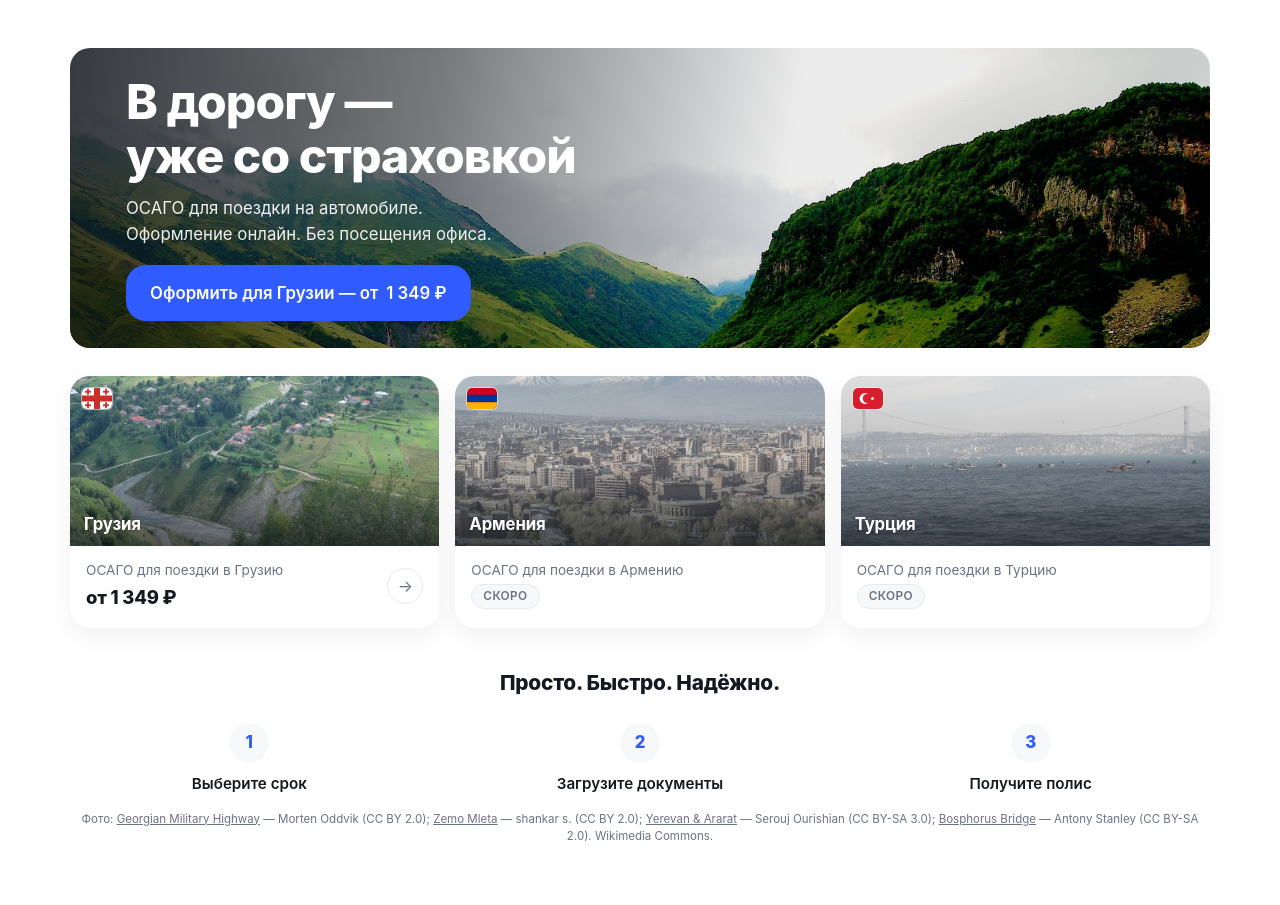
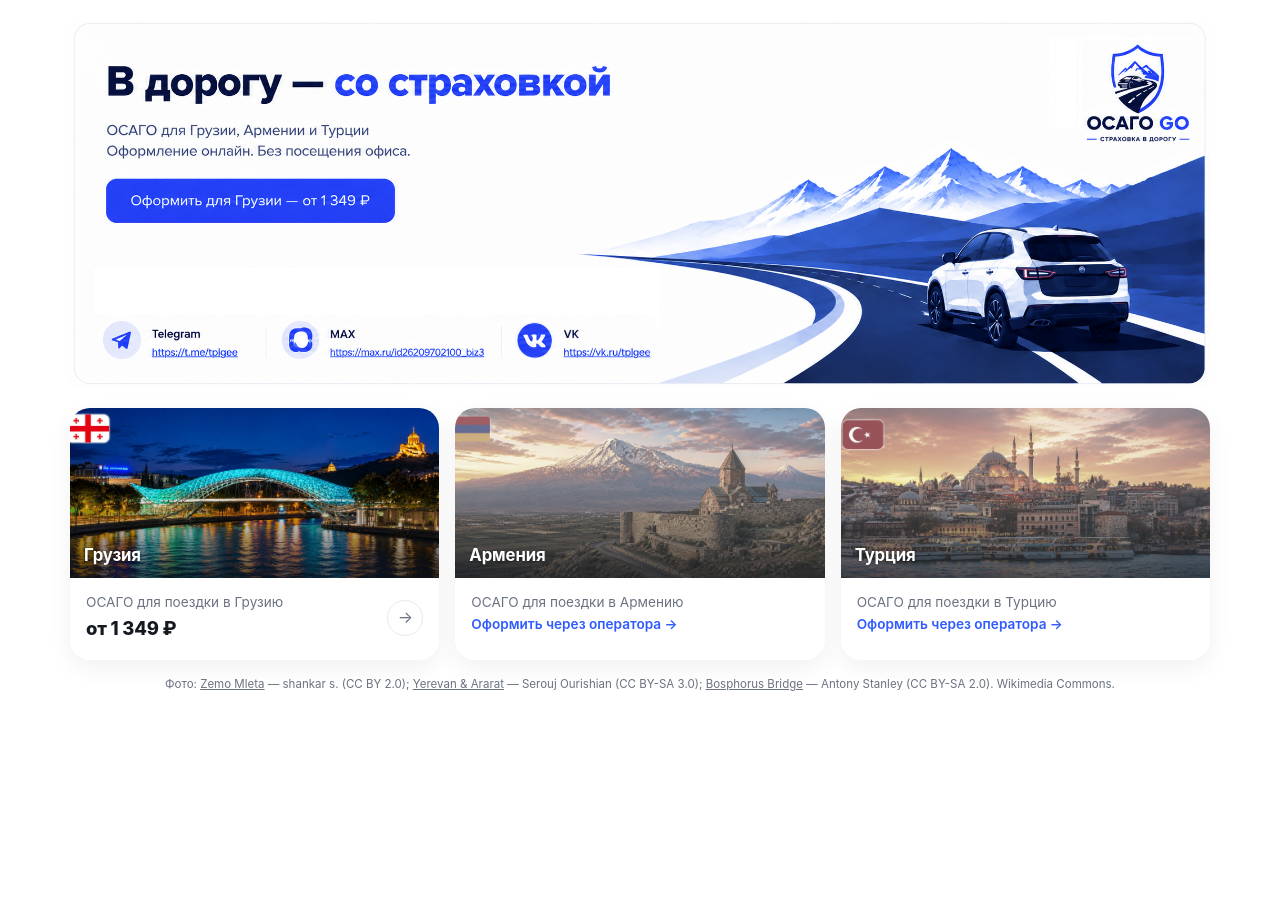
Before and after one commit to Vladi-Mihailov/auto-insurance, a FastAPI app: page / in a window 1280 px wide. After the commit the page ends 691 px from the top, so only its background shows below. Run offline with FastAPI, Linux system fonts and the light colour scheme; data comes from the database, SQL or seed files in the repository.

Commit message:
feat: refresh hero banner with contact links, swap country photos, fix ID number OCR normalization
- Replace hero banner with new design; overlay transparent hotspots for
  the CTA and Telegram/MAX/VK contact rows baked into the image
- Replace Georgia/Armenia/Turkey country card photos; remove the now-
  redundant SVG flag overlay since flags are baked into the new photos
- Remove the "Просто. Быстро. Надёжно." steps section and add an
  "Оформить через оператора" action for Armenia/Turkey linking to the
  support block
- Tighten hero/countries section spacing
- Strip OCR-introduced "№" (and surrounding spaces) when normalizing
  the identification number field instead of rejecting it

```diff
--- a/app/web/static/css/style.css
+++ b/app/web/static/css/style.css
@@ -29,6 +29,16 @@
 html, body {
   margin: 0;
   padding: 0;
+}
+
+html {
+  scroll-behavior: smooth;
+}
+
+@media (prefers-reduced-motion: reduce) {
+  html {
+    scroll-behavior: auto;
+  }
 }
 
 body {
@@ -1114,20 +1124,21 @@ a.progress__num:hover {
 
 /* ==========================================================================
    Homepage — Variant 2 ("В дорогу"): big hero photo, three country cards
-   (Georgia active, Armenia/Turkey "Скоро"), a short how-it-works strip, and
-   a support/contact block. Wider container than the checkout wizard;
+   (Georgia active/automated, Armenia/Turkey routed to an operator via the
+   support block), and a support/contact block. Wider container than the
+   checkout wizard;
    scoped to .page--home so the checkout screens (still 480px, mobile-first)
    are untouched.
    ========================================================================== */
 
 .page--home {
   gap: 0;
+  padding-top: 20px;
 }
 
 @media (min-width: 960px) {
   .page--home {
     max-width: 1180px;
-    padding-top: 28px;
   }
 }
 
@@ -1182,107 +1193,61 @@ a.progress__num:hover {
   }
 }
 
-/* ---------- hero ---------- */
-
-.hero-photo {
+/* ---------- hero banner (approved final asset, rendered as one image --
+   see landing.html's comment on .hero-banner) ---------- */
+
+.hero-banner {
   position: relative;
+}
+
+.hero-banner__img {
+  display: block;
+  width: 100%;
+  height: auto;
+  /* No border-radius/overflow-hidden here on purpose -- the banner already
+     has its rounded card + shadow baked in against a near-white
+     background that matches --background exactly (verified against the
+     source file), so adding our own would only risk clipping it. */
+}
+
+/* Transparent hotspots over the button and contact rows already drawn into
+   the image. Percentage-based boxes (measured directly from the source
+   PNG's pixel coordinates, 2168x699) so they track the image precisely at
+   any displayed size -- they always share the same aspect ratio since the
+   image is `width:100%; height:auto` on its own intrinsic ratio. */
+.hero-banner__hotspot {
+  position: absolute;
+  left: 2.86%;
+  top: 42.20%;
+  width: 25.92%;
+  height: 13.73%;
+}
+
+.hero-banner__contact {
+  position: absolute;
+  top: 80.83%;
+  height: 12.02%;
+}
+
+.hero-banner__contact--telegram {
+  left: 2.58%;
+  width: 12.41%;
+}
+
+.hero-banner__contact--max {
+  left: 18.31%;
+  width: 18.27%;
+}
+
+.hero-banner__contact--vk {
+  left: 38.88%;
+  width: 12.32%;
+}
+
+/* ---------- country cards ---------- */
+
+.countries {
   margin-top: 20px;
-  border-radius: var(--radius-lg);
-  overflow: hidden;
-  /* Fixed height (not aspect-ratio) so it stays predictable regardless of
-     container width -- object-fit: cover on .hero-photo__img below still
-     does all the actual image cropping, never stretching/squashing it. */
-  height: 420px;
-  display: flex;
-}
-
-.hero-photo__img {
-  position: absolute;
-  inset: 0;
-  width: 100%;
-  height: 100%;
-  object-fit: cover;
-  object-position: center;
-}
-
-/* Bottom-up scrim on mobile (content sits at the bottom), left-to-right
-   scrim on desktop (content sits at the left) — see the two rules below.
-   Both are decorative gradients over a photo, not text-carrying content. */
-.hero-photo__scrim {
-  position: absolute;
-  inset: 0;
-  background: linear-gradient(to top, rgba(10, 14, 20, 0.82) 0%, rgba(10, 14, 20, 0.35) 45%, rgba(10, 14, 20, 0.05) 75%);
-}
-
-.hero-photo__content {
-  position: relative;
-  z-index: 1;
-  margin-top: auto;
-  padding: 28px 24px 32px;
-  color: #fff;
-  display: flex;
-  flex-direction: column;
-  gap: 14px;
-  max-width: 560px;
-}
-
-.hero-photo__title {
-  font-size: 2rem;
-  font-weight: 800;
-  letter-spacing: -0.02em;
-  line-height: 1.12;
-  margin: 0;
-  text-wrap: balance;
-}
-
-.hero-photo__subtitle {
-  font-size: 0.98rem;
-  line-height: 1.5;
-  color: rgba(255, 255, 255, 0.92);
-  margin: 0;
-}
-
-.hero-photo__cta {
-  align-self: stretch;
-  margin-top: 4px;
-}
-
-.hero-photo__cta .nowrap {
-  white-space: nowrap;
-}
-
-@media (min-width: 960px) {
-  .hero-photo {
-    height: 300px;
-  }
-
-  .hero-photo__scrim {
-    background: linear-gradient(100deg, rgba(10, 14, 20, 0.82) 0%, rgba(10, 14, 20, 0.55) 32%, rgba(10, 14, 20, 0.08) 62%);
-  }
-
-  .hero-photo__content {
-    margin-top: 0;
-    align-self: center;
-    padding: 0 0 0 56px;
-  }
-
-  .hero-photo__title {
-    font-size: 3rem;
-  }
-
-  .hero-photo__subtitle {
-    font-size: 1.05rem;
-  }
-
-  .hero-photo__cta {
-    align-self: flex-start;
-  }
-}
-
-/* ---------- country cards ---------- */
-
-.countries {
-  margin-top: 28px;
 }
 
 .countries__grid {
@@ -1337,12 +1302,6 @@ a.country-card:focus-visible {
   position: absolute;
   inset: 0;
   background: linear-gradient(to top, rgba(10, 14, 20, 0.65) 0%, rgba(10, 14, 20, 0) 55%);
-}
-
-.country-card__flag {
-  position: absolute;
-  top: 12px;
-  left: 12px;
 }
 
 .country-card__name {
@@ -1384,18 +1343,27 @@ a.country-card:focus-visible {
   color: var(--text);
 }
 
-.country-card__soon-label {
+.country-card__operator-link {
   display: inline-flex;
   align-self: flex-start;
-  font-size: 0.74rem;
+  align-items: center;
+  font-size: 0.85rem;
   font-weight: 600;
-  color: var(--muted);
-  background: var(--surface);
-  border: 1px solid var(--border);
-  border-radius: 999px;
-  padding: 3px 11px;
-  text-transform: uppercase;
-  letter-spacing: 0.03em;
+  color: var(--accent);
+  text-decoration: none;
+  cursor: pointer;
+  transition: color 0.15s ease;
+}
+
+.country-card__operator-link:hover {
+  color: var(--accent-dark);
+  text-decoration: underline;
+}
+
+.country-card__operator-link:focus-visible {
+  outline: 2px solid var(--accent);
+  outline-offset: 2px;
+  border-radius: 2px;
 }
 
 .country-card__arrow {
@@ -1419,72 +1387,10 @@ a.country-card:hover .country-card__arrow {
   border-color: var(--accent);
 }
 
-.flag-icon {
-  display: block;
-  width: 30px;
-  height: 21px;
-  border-radius: 5px;
-  box-shadow: 0 0 0 1px rgba(255, 255, 255, 0.5);
-  flex-shrink: 0;
-}
-
 @media (min-width: 960px) {
   .country-card__photo {
     height: 170px;
   }
-}
-
-/* ---------- how it works ---------- */
-
-.how-it-works {
-  margin-top: 40px;
-  text-align: center;
-}
-
-.how-it-works__title {
-  font-size: 1.3rem;
-  font-weight: 800;
-  letter-spacing: -0.01em;
-  margin: 0 0 24px;
-}
-
-.steps-row {
-  display: grid;
-  grid-template-columns: 1fr;
-  gap: 24px;
-}
-
-@media (min-width: 760px) {
-  .steps-row {
-    grid-template-columns: repeat(3, 1fr);
-    gap: 32px;
-  }
-}
-
-.step-item {
-  display: flex;
-  flex-direction: column;
-  align-items: center;
-  gap: 10px;
-}
-
-.step-item__num {
-  display: flex;
-  align-items: center;
-  justify-content: center;
-  width: 40px;
-  height: 40px;
-  border-radius: 999px;
-  background: var(--surface);
-  color: var(--accent);
-  font-size: 1.05rem;
-  font-weight: 800;
-}
-
-.step-item__title {
-  font-size: 0.95rem;
-  font-weight: 600;
-  color: var(--text);
 }
 
 /* ---------- support / contact block ---------- */
--- a/app/web/templates/_flags.html
+++ /dev/null
@@ -1,43 +0,0 @@
-{# Small rounded-rect flag chips — not relying on system emoji rendering. #}
-
-{% macro flag_icon(country) %}
-{% if country == 'ge' %}
-<svg class="flag-icon" viewBox="0 0 40 28" aria-hidden="true">
-  <clipPath id="flagClipGe"><rect width="40" height="28" rx="6"/></clipPath>
-  <g clip-path="url(#flagClipGe)">
-    <rect width="40" height="28" fill="#fefefe"/>
-    <rect x="16" width="8" height="28" fill="#c8302b"/>
-    <rect y="10" width="40" height="8" fill="#c8302b"/>
-    <g fill="#c8302b">
-      <rect x="6.8" y="1" width="2.4" height="8"/>
-      <rect x="4" y="3.8" width="8" height="2.4"/>
-      <rect x="30.8" y="1" width="2.4" height="8"/>
-      <rect x="28" y="3.8" width="8" height="2.4"/>
-      <rect x="6.8" y="19" width="2.4" height="8"/>
-      <rect x="4" y="21.8" width="8" height="2.4"/>
-      <rect x="30.8" y="19" width="2.4" height="8"/>
-      <rect x="28" y="21.8" width="8" height="2.4"/>
-    </g>
-  </g>
-</svg>
-{% elif country == 'am' %}
-<svg class="flag-icon" viewBox="0 0 40 28" aria-hidden="true">
-  <clipPath id="flagClipAm"><rect width="40" height="28" rx="6"/></clipPath>
-  <g clip-path="url(#flagClipAm)">
-    <rect width="40" height="28" fill="#d0021b"/>
-    <rect y="9" width="40" height="10" fill="#0033a0"/>
-    <rect y="19" width="40" height="9" fill="#f8b400"/>
-  </g>
-</svg>
-{% elif country == 'tr' %}
-<svg class="flag-icon" viewBox="0 0 40 28" aria-hidden="true">
-  <clipPath id="flagClipTr"><rect width="40" height="28" rx="6"/></clipPath>
-  <g clip-path="url(#flagClipTr)">
-    <rect width="40" height="28" fill="#d81e2c"/>
-    <circle cx="16" cy="14" r="7.2" fill="#fefefe"/>
-    <circle cx="19" cy="14" r="6" fill="#d81e2c"/>
-    <polygon points="0,-3 0.71,-0.97 2.85,-0.93 1.14,0.37 1.76,2.43 0,1.2 -1.76,2.43 -1.14,0.37 -2.85,-0.93 -0.71,-0.97" fill="#fefefe" transform="translate(26,14)"/>
-  </g>
-</svg>
-{% endif %}
-{% endmacro %}
--- a/app/web/templates/landing.html
+++ b/app/web/templates/landing.html
@@ -1,28 +1,64 @@
 {% extends "base.html" %}
-{% from "_flags.html" import flag_icon %}
-{% block title %}Автостраховка для поездок в Грузию, Армению, Турцию{% endblock %}
+{% block title %}ОСАГО GO — страховка для поездок в Грузию, Армению, Турцию{% endblock %}
 {% block page_class %} page--home{% endblock %}
 {% block content %}
 
-<section class="hero-photo">
-  <img src="/static/img/hero-road.jpg" alt="" class="hero-photo__img">
-  <div class="hero-photo__scrim" aria-hidden="true"></div>
-  <div class="hero-photo__content">
-    <h1 class="hero-photo__title">В дорогу —<br>уже со страховкой</h1>
-    <p class="hero-photo__subtitle">ОСАГО для поездки на автомобиле.<br>Оформление онлайн. Без посещения офиса.</p>
-    <a class="btn btn--primary btn--lg hero-photo__cta" href="/start">
-      {% if ge_price_rub %}Оформить для Грузии — от <span class="nowrap">{{ ge_price_rub | rub }} ₽</span>{% else %}Оформить для Грузии{% endif %}
-    </a>
-  </div>
+<section class="hero-banner">
+  <!--
+    This is the approved, final hero banner (design already includes the
+    headline, subtitle, brand mark, illustration, and the Telegram/MAX/VK
+    contact rows) -- rendered as one image, not reconstructed in HTML/CSS.
+    Only the CTA and the three contact rows need to be real/clickable, so
+    transparent links are positioned over their exact coordinates (see
+    .hero-banner__hotspot / .hero-banner__contact in style.css) -- sized in
+    %, so they track the image responsively at any display width instead
+    of using fixed pixels.
+  -->
+  <img
+    src="/static/img/hero-banner.png"
+    alt="ОСАГО GO — страховка в дорогу. ОСАГО для Грузии, Армении и Турции. Оформление онлайн без посещения офиса. Контакты: Telegram, MAX, VK."
+    class="hero-banner__img"
+  >
+  <a
+    class="hero-banner__hotspot"
+    href="/start"
+    aria-label="{% if ge_price_rub %}Оформить для Грузии — от {{ ge_price_rub | rub }} ₽{% else %}Оформить для Грузии{% endif %}"
+  ></a>
+  {% if contacts.telegram_url %}
+  <a
+    class="hero-banner__contact hero-banner__contact--telegram"
+    href="{{ contacts.telegram_url }}"
+    target="_blank"
+    rel="noopener"
+    aria-label="Telegram"
+  ></a>
+  {% endif %}
+  {% if contacts.max_url %}
+  <a
+    class="hero-banner__contact hero-banner__contact--max"
+    href="{{ contacts.max_url }}"
+    target="_blank"
+    rel="noopener"
+    aria-label="MAX"
+  ></a>
+  {% endif %}
+  {% if contacts.vk_url %}
+  <a
+    class="hero-banner__contact hero-banner__contact--vk"
+    href="{{ contacts.vk_url }}"
+    target="_blank"
+    rel="noopener"
+    aria-label="VK"
+  ></a>
+  {% endif %}
 </section>
 
 <section class="countries">
   <div class="countries__grid">
     <a class="country-card country-card--active" href="/start">
       <div class="country-card__photo">
-        <img src="/static/img/country-georgia.jpg" alt="" class="country-card__photo-img">
+        <img src="/static/img/country-georgia.jpg?v=2" alt="" class="country-card__photo-img">
         <div class="country-card__photo-scrim" aria-hidden="true"></div>
-        <span class="country-card__flag">{{ flag_icon('ge') }}</span>
         <span class="country-card__name">Грузия</span>
       </div>
       <div class="country-card__body">
@@ -34,52 +70,32 @@
       </div>
     </a>
 
-    <div class="country-card country-card--soon" aria-disabled="true">
+    <div class="country-card country-card--soon">
       <div class="country-card__photo">
-        <img src="/static/img/country-armenia.jpg" alt="" class="country-card__photo-img">
+        <img src="/static/img/country-armenia.jpg?v=2" alt="" class="country-card__photo-img">
         <div class="country-card__photo-scrim" aria-hidden="true"></div>
-        <span class="country-card__flag">{{ flag_icon('am') }}</span>
         <span class="country-card__name">Армения</span>
       </div>
       <div class="country-card__body">
         <span class="country-card__text">
           <span class="country-card__desc">ОСАГО для поездки в Армению</span>
-          <span class="country-card__soon-label">Скоро</span>
+          <a class="country-card__operator-link" href="#help">Оформить через оператора →</a>
         </span>
       </div>
     </div>
 
-    <div class="country-card country-card--soon" aria-disabled="true">
+    <div class="country-card country-card--soon">
       <div class="country-card__photo">
-        <img src="/static/img/country-turkey.jpg" alt="" class="country-card__photo-img">
+        <img src="/static/img/country-turkey.jpg?v=2" alt="" class="country-card__photo-img">
         <div class="country-card__photo-scrim" aria-hidden="true"></div>
-        <span class="country-card__flag">{{ flag_icon('tr') }}</span>
         <span class="country-card__name">Турция</span>
       </div>
       <div class="country-card__body">
         <span class="country-card__text">
           <span class="country-card__desc">ОСАГО для поездки в Турцию</span>
-          <span class="country-card__soon-label">Скоро</span>
+          <a class="country-card__operator-link" href="#help">Оформить через оператора →</a>
         </span>
       </div>
-    </div>
-  </div>
-</section>
-
-<section class="how-it-works">
-  <h2 class="how-it-works__title">Просто. Быстро. Надёжно.</h2>
-  <div class="steps-row">
-    <div class="step-item">
-      <span class="step-item__num">1</span>
-      <span class="step-item__title">Выберите срок</span>
-    </div>
-    <div class="step-item">
-      <span class="step-item__num">2</span>
-      <span class="step-item__title">Загрузите документы</span>
-    </div>
-    <div class="step-item">
-      <span class="step-item__num">3</span>
-      <span class="step-item__title">Получите полис</span>
     </div>
   </div>
 </section>
@@ -122,8 +138,7 @@
 {% endif %}
 
 <p class="photo-credits">
-  Фото: <a href="https://commons.wikimedia.org/wiki/File:Georgian_Military_Highway_01_(B).jpg" target="_blank" rel="noopener">Georgian Military Highway</a> — Morten Oddvik (CC BY 2.0);
-  <a href="https://commons.wikimedia.org/wiki/File:Georgia_Georgian_Military_Road_Zemo_Mleta_(30502222363).jpg" target="_blank" rel="noopener">Zemo Mleta</a> — shankar s. (CC BY 2.0);
+  Фото: <a href="https://commons.wikimedia.org/wiki/File:Georgia_Georgian_Military_Road_Zemo_Mleta_(30502222363).jpg" target="_blank" rel="noopener">Zemo Mleta</a> — shankar s. (CC BY 2.0);
   <a href="https://commons.wikimedia.org/wiki/File:Mount_Ararat_and_the_Yerevan_skyline.jpg" target="_blank" rel="noopener">Yerevan &amp; Ararat</a> — Serouj Ourishian (CC BY-SA 3.0);
   <a href="https://commons.wikimedia.org/wiki/File:Bosphorus_Bridge,_Istanbul_(4460344963).jpg" target="_blank" rel="noopener">Bosphorus Bridge</a> — Antony Stanley (CC BY-SA 2.0). Wikimedia Commons.
 </p>
```
Also changed, not shown: app/validation.py (+6 -2 lines), tests/test_validation.py (+19 -0 lines), app/web/static/img/country-armenia.jpg, app/web/static/img/country-georgia.jpg, app/web/static/img/country-turkey.jpg, app/web/static/img/hero-banner.png (added).
